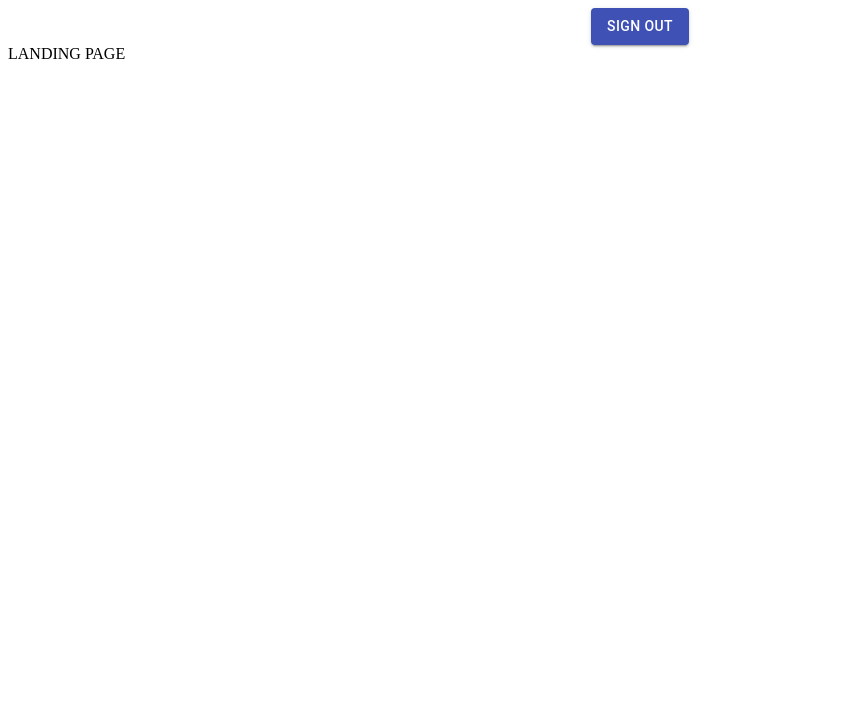
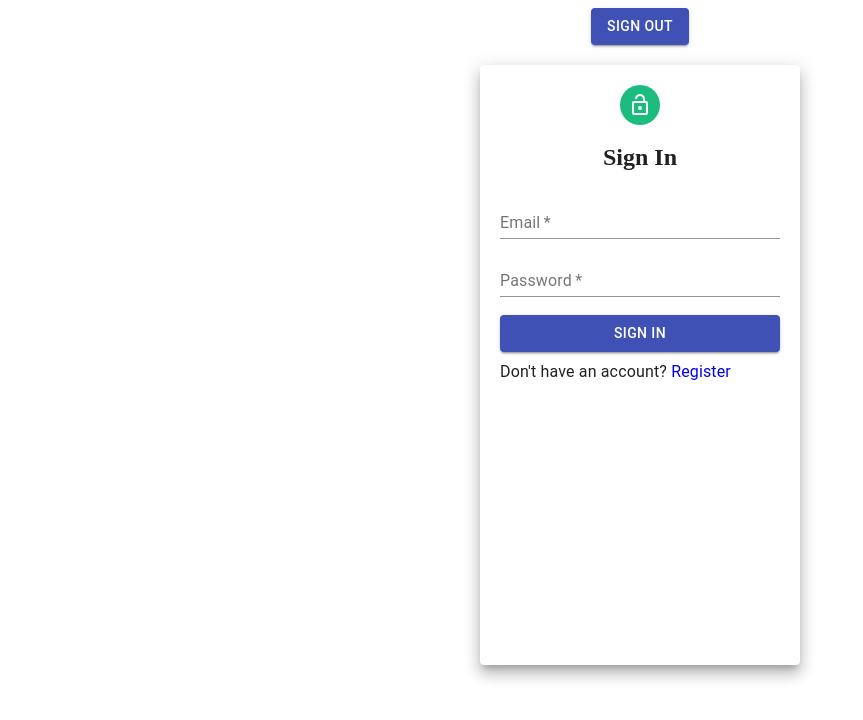
Before and after one commit to oscarolsson94/grupp8-travel-app, a React (Create React App) app in the folder client/: page /login in a window 1280 px wide. Before the commit this address led to /. Shown: the top 720 px of the page, without its empty margins (0-863 px from the left). Built offline with nearby package versions, Linux system fonts and the light colour scheme; sample sign-in values are in the browser's storage.

Commit message:
adding loading spinner

```diff
--- a/client/src/pages/Login.jsx
+++ b/client/src/pages/Login.jsx
@@ -8,16 +8,20 @@ import {
     Typography,
 } from "@material-ui/core";
 import LockOpenIcon from "@mui/icons-material/LockOpen";
-import { Link, Redirect } from "react-router-dom";
+import CircularProgress from "@mui/material/CircularProgress";
+import { Link, Redirect, useHistory } from "react-router-dom";
 import axios from "axios";
 import { UserContext } from "../contexts/UserContext";
 
 export const Login = () => {
     const [email, setEmail] = useState("");
     const [password, setPassword] = useState("");
+    const [loading, setLoading] = useState(false);
     const { user, setUser } = useContext(UserContext);
+    const history = useHistory();
 
     const handleLogin = () => {
+        setLoading(true);
         axios
             .post("http://localhost:3001/api/auth/login", {
                 email: email,
@@ -30,8 +34,11 @@ export const Login = () => {
                     email: response.data.email,
                     token: response.data.accessToken,
                 });
+                setLoading(false);
+                history.push("/");
             })
             .catch(() => {
+                setLoading(false);
                 alert("invalid email or password");
             });
     };
@@ -45,7 +52,6 @@ export const Login = () => {
     const avatarStyle = { backgroundColor: "#1bbd7e" };
     const btnstyle = { margin: "8px 0" };
 
-    if (user.token) return <Redirect to="/" />;
     return (
         <Grid>
             <Paper elevation={10} style={paperStyle}>
@@ -81,6 +87,11 @@ export const Login = () => {
                 >
                     Sign in
                 </Button>
+                {loading && (
+                    <Grid align="center">
+                        <CircularProgress color="primary" />
+                    </Grid>
+                )}
                 <Typography>
                     {" "}
                     Don't have an account?{" "}
--- a/client/src/pages/Register.jsx
+++ b/client/src/pages/Register.jsx
@@ -6,6 +6,7 @@ import {
     TextField,
     Button,
     Typography,
+    CircularProgress,
 } from "@material-ui/core";
 import HowToRegIcon from "@mui/icons-material/HowToReg";
 import { Link, Redirect, useHistory } from "react-router-dom";
@@ -18,6 +19,7 @@ export const Register = () => {
     const [email, setEmail] = useState("");
     const [password, setPassword] = useState("");
     const [confirmPassword, setConfirmPassword] = useState("");
+    const [loading, setLoading] = useState(false);
     const history = useHistory();
     const { user } = useContext(UserContext);
 
@@ -31,6 +33,7 @@ export const Register = () => {
     const btnstyle = { margin: "8px 0" };
 
     const handleRegister = () => {
+        setLoading(true);
         if (password === confirmPassword) {
             axios
                 .post("http://localhost:3001/api/auth/register", {
@@ -41,9 +44,11 @@ export const Register = () => {
                 })
                 .then(() => {
                     console.log("account created");
+                    setLoading(false);
                     history.push("/login");
                 });
         } else {
+            setLoading(false);
             alert("passwords do not match, try again");
         }
     };
@@ -100,6 +105,11 @@ export const Register = () => {
                     style={{ marginBottom: "10px" }}
                     onChange={(e) => setConfirmPassword(e.target.value)}
                 />
+                {loading && (
+                    <Grid align="center">
+                        <CircularProgress color="primary" />
+                    </Grid>
+                )}
                 <Button
                     color="primary"
                     variant="contained"
```
